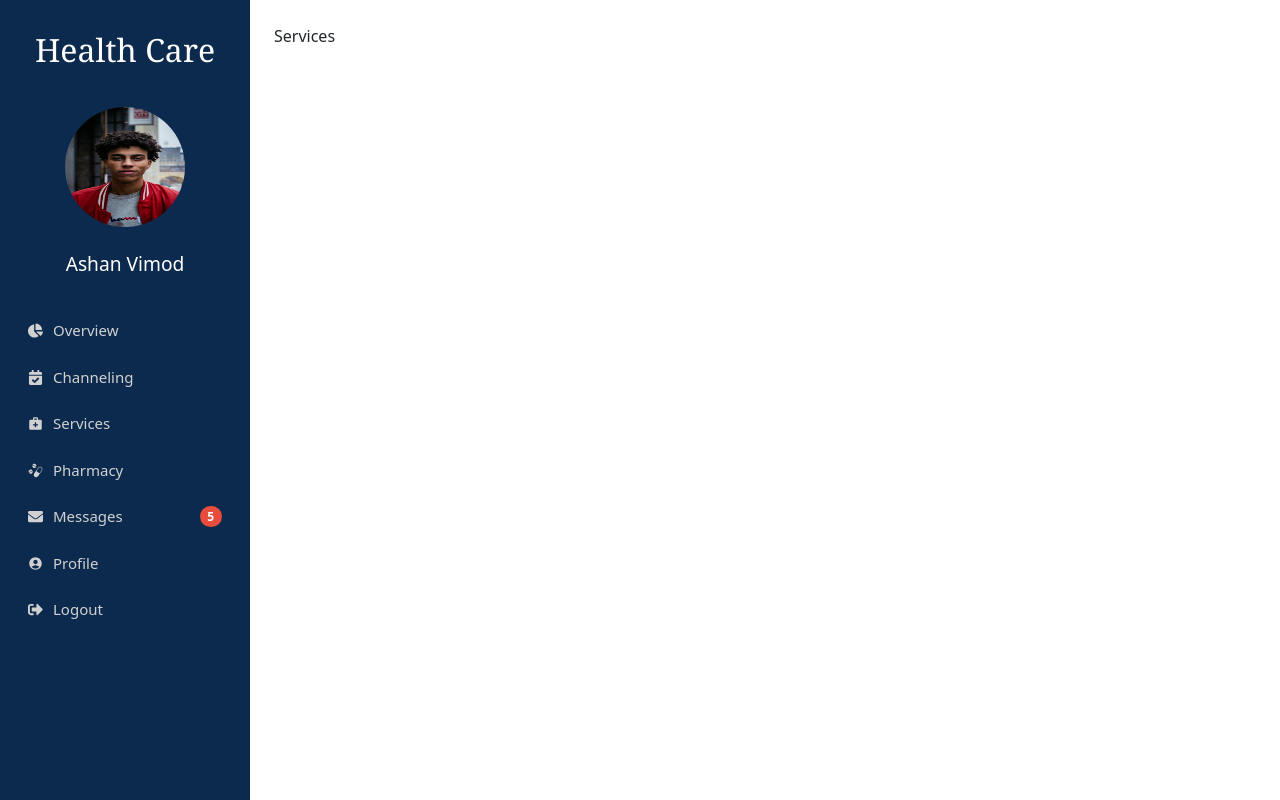
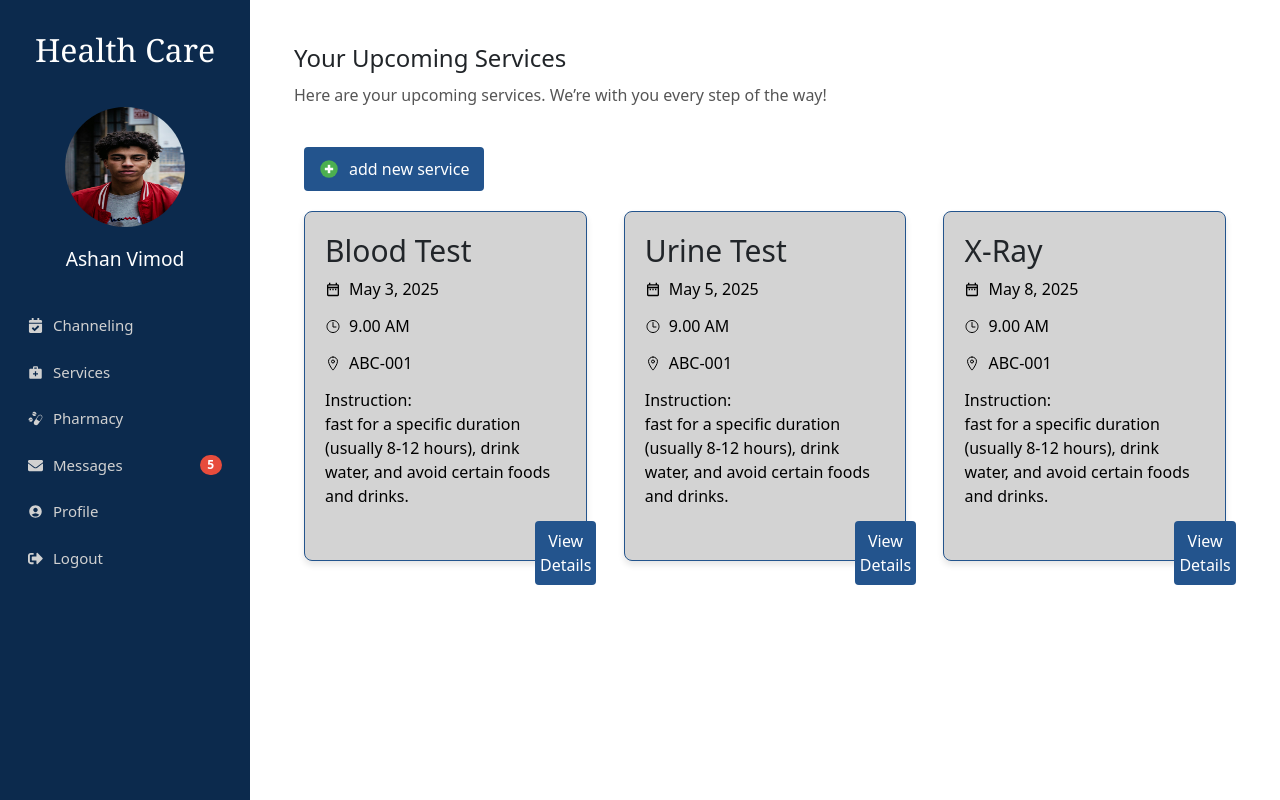
Before and after one commit to kavishka-wilagedara/healthcare-system, a React (Create React App) app in the folder frontend/: page /patient/dashboard/services in a window 1280 px wide. Built offline with nearby package versions, Linux system fonts and the light colour scheme.

Commit message:
implement the patient Service component-WIP

```diff
--- a/frontend/src/patient/Overview.jsx
+++ b/frontend/src/patient/Overview.jsx
@@ -1,7 +1,16 @@
 import React from "react";
 
 function Overview() {
-  return <div>Overview</div>;
+  const data = {
+    name: "Ashan Vimod",
+  };
+
+  return (
+    <div className="overview">
+      <h1>Welcome {data.name} ,</h1>
+      <p>You’re one step closer to feeling your best-let’s make today count!</p>
+    </div>
+  );
 }
 
 export default Overview;
--- a/frontend/src/patient/PatientSidebar.css
+++ b/frontend/src/patient/PatientSidebar.css
@@ -20,7 +20,7 @@
 }
 
 .sidebar .profile-name {
-  margin-top: 25px;
+  margin-top: 20px;
   font-size: larger;
   color: #fff;
 }
@@ -51,5 +51,6 @@
   color: white;
   font-size: 12px;
   margin-left: auto;
+
   border-radius: 12px;
 }
--- a/frontend/src/patient/PatientSidebar.jsx
+++ b/frontend/src/patient/PatientSidebar.jsx
@@ -1,12 +1,7 @@
 import React from "react";
 import { Nav } from "react-bootstrap";
 import { Link } from "react-router-dom";
-import {
-  FaCalendarCheck,
-  FaEnvelope,
-  FaSignOutAlt,
-  FaChartPie,
-} from "react-icons/fa";
+import { FaCalendarCheck, FaEnvelope, FaSignOutAlt } from "react-icons/fa";
 import { GiMedicines } from "react-icons/gi";
 import { MdAccountCircle } from "react-icons/md";
 import { MdMedicalServices } from "react-icons/md";
@@ -22,9 +17,6 @@ const PatientSidebar = () => {
         <h5 className="profile-name">Ashan Vimod</h5>
       </div>
       <Nav className="flex-column">
-        <Nav.Link as={Link} to="/patient/dashboard" className="nav-item">
-          <FaChartPie className="icon" /> Overview
-        </Nav.Link>
         <Nav.Link
           as={Link}
           to="/patient/dashboard/channeling"
--- /dev/null
+++ b/frontend/src/patient/Services.css
@@ -0,0 +1,98 @@
+.service-container {
+  text-align: left;
+  padding: 20px;
+}
+
+.service-container h2 {
+  font-size: 24px;
+  margin-bottom: 10px;
+}
+
+.service-container p {
+  font-size: 16px;
+  margin-bottom: 20px;
+  color: #555;
+}
+
+.service-container button {
+  display: flex;
+  align-items: center;
+  margin-top: 40px;
+  margin-left: 10px;
+  justify-content: center;
+  padding: 10px 15px;
+  background-color: #23548d;
+  color: white;
+  border: none;
+  border-radius: 4px;
+  cursor: pointer;
+}
+
+.service-container button .icon {
+  display: flex;
+  width: 20px;
+  height: 20px;
+  justify-content: center;
+}
+
+.service-container button:hover {
+  background-color: #0c2a4d;
+}
+
+.service-card-wrapper {
+  margin-top: 10px;
+  display: flex;
+  flex-wrap: wrap;
+  justify-content: space-between;
+}
+
+/* Styling each card */
+.service-card {
+  display: flex;
+  flex-direction: column;
+  align-items: flex-start;
+  background-color: lightgray;
+  width: 30%;
+  height: 350px;
+  margin: 10px;
+  padding: 20px;
+  border: 1px solid #23548d;
+  border-radius: 8px;
+  box-shadow: 0 4px 6px rgba(0, 0, 0, 0.1);
+  text-align: left;
+}
+
+.service-card h3 {
+  font-size: 30px;
+  margin-top: 1px;
+}
+
+.service-card p {
+  display: flex; /* Enable flexbox */
+  align-items: center; /* Vertically align the icon and text */
+  justify-content: center; /* Horizontally align the icon and text */
+  font-size: 16px;
+
+  margin-bottom: 12px;
+  color: #000000;
+}
+
+.service-card p .icon {
+  width: 16px; /* Size of the icon */
+  height: 25px; /* Size of the icon */
+  margin-right: 8px; /* Space between the icon and the text */
+}
+.service-card button {
+  margin-top: 1px;
+  margin-left: 210px;
+  padding: 8px 5px;
+  background-color: #23548d;
+  color: white;
+  border: none;
+  border-radius: 4px;
+  cursor: pointer;
+}
+
+.service-card button:hover {
+  background-color: #0c2a4d;
+}
--- a/frontend/src/patient/Services.jsx
+++ b/frontend/src/patient/Services.jsx
@@ -1,7 +1,80 @@
 import React from "react";
+import "./Services.css";
+import { FcPlus } from "react-icons/fc";
+import { MdOutlineDateRange } from "react-icons/md";
+import { IoTimeOutline } from "react-icons/io5";
+import { IoLocationOutline } from "react-icons/io5";
 
-function Services() {
-  return <div>Services</div>;
-}
+const Services = () => {
+  const allServices = [
+    {
+      id: 1,
+      name: "Blood Test",
+      date: "May 3, 2025",
+      time: "9.00 AM",
+      roomNum: "ABC-001",
+      instruction:
+        "fast for a specific duration (usually 8-12 hours), drink water, and avoid certain foods and drinks.",
+    },
+    {
+      id: 2,
+      name: "Urine Test",
+      date: "May 5, 2025",
+      time: "9.00 AM",
+      roomNum: "ABC-001",
+      instruction:
+        "fast for a specific duration (usually 8-12 hours), drink water, and avoid certain foods and drinks.",
+    },
+    {
+      id: 3,
+      name: "X-Ray",
+      date: "May 8, 2025",
+      time: "9.00 AM",
+      roomNum: "ABC-001",
+      instruction:
+        "fast for a specific duration (usually 8-12 hours), drink water, and avoid certain foods and drinks.",
+    },
+  ];
+
+  return (
+    <div class="service-container">
+      <h2>Your Upcoming Services</h2>
+      <p>
+        Here are your upcoming services. We’re with you every step of the way!
+      </p>
+
+      <button>
+        <FcPlus className="icon" />
+        add new service
+      </button>
+
+      <div className="service-card-wrapper">
+        {allServices.map((service) => (
+          <div class="service-card" key={service.id}>
+            <h3>{service.name}</h3>
+            <p>
+              <MdOutlineDateRange className="icon" />
+              {service.date}
+            </p>
+            <p>
+              <IoTimeOutline className="icon" />
+              {service.time}
+            </p>
+            <p>
+              <IoLocationOutline className="icon" />
+              {service.roomNum}
+            </p>
+            <p>
+              Instruction:<br></br>
+              {service.instruction}
+            </p>
+
+            <button>View Details</button>
+          </div>
+        ))}
+      </div>
+    </div>
+  );
+};
 
 export default Services;
```
Also changed, not shown: frontend/src/patient/Overview.css (added).
